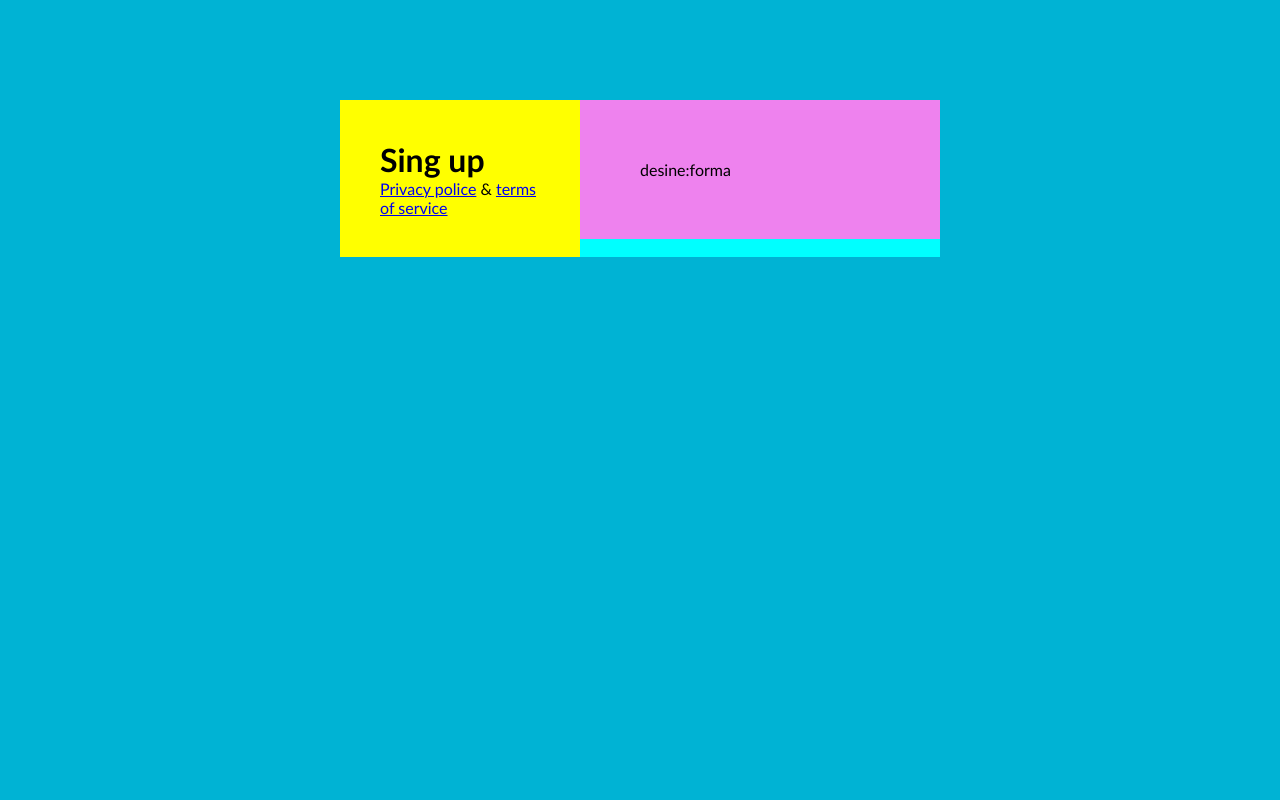
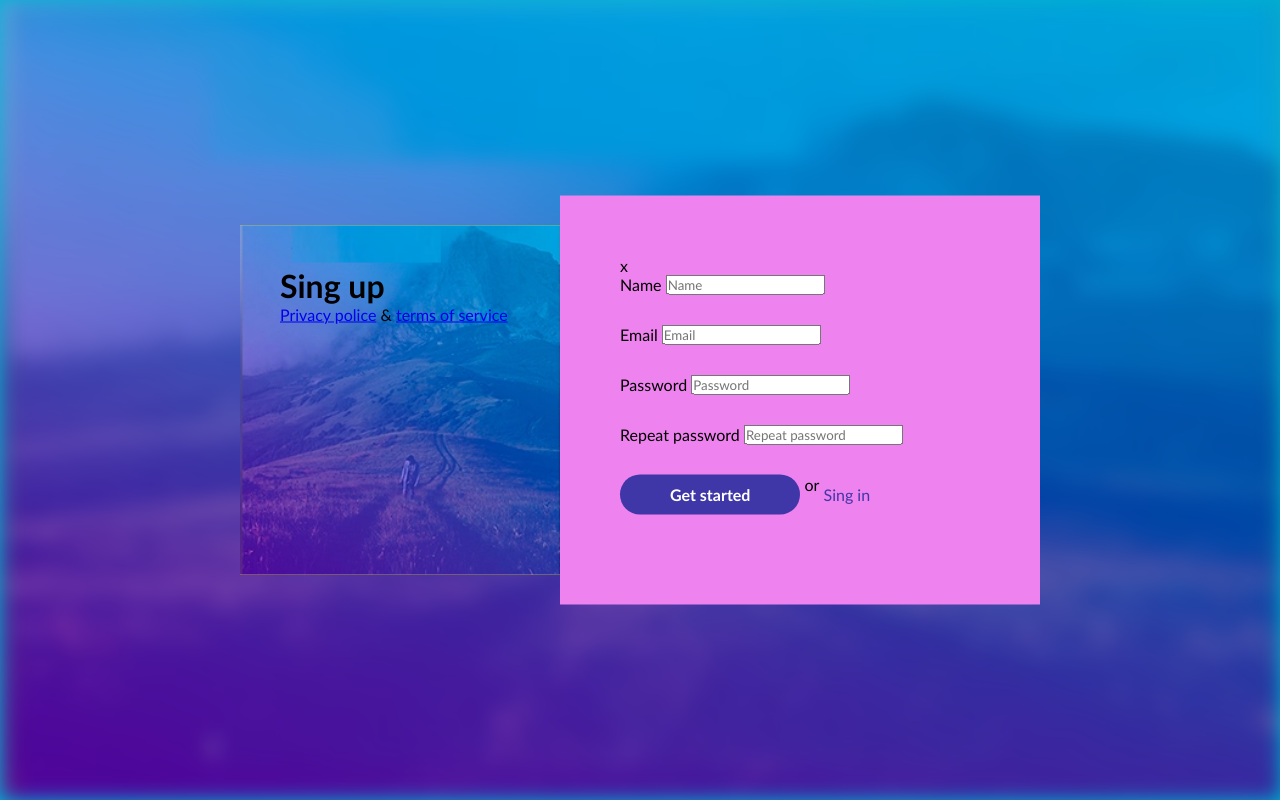
Before and after one commit to zenka4/4singup, a plain HTML site: page index.html in a window 1280 px wide. Drawn offline with Linux system fonts and the light colour scheme.

Commit message:
background

```diff
--- a/index.html
+++ b/index.html
@@ -7,6 +7,7 @@
     <link rel="stylesheet" href="./main.css">
 </head>
 <body>
+    <img class="background" src="./kanlas.png" alt="Background image">
     <main class="container">
         <div class="left-columm">
             <h1 class="title">Sing up</h1>
@@ -17,7 +18,32 @@
             </footer>
         </div>
         <div class="right-columm">
-            desine:forma
+
+
+            <div class="clouse">x</div>
+            <form class="form">
+                <div class="form-row">
+                    <label for="name">Name</label>
+                    <input id="name" type="text" placeholder="Name">
+                </div>
+                <div class="form-row">
+                    <label for="">Email</label>
+                    <input id="email" type="email" placeholder="Email">
+                </div>
+                <div class="form-row">
+                    <label for="">Password</label>
+                    <input id="pass" type="password"placeholder="Password">
+                </div>
+                <div class="form-row">
+                    <label for="">Repeat password</label>
+                    <input id="repass" type="repassword" placeholder="Repeat password">
+                </div>
+                <div class="form-row">
+                <div class="btn">Get started</div>
+                    <span>or</span>
+                    <a href="#" class="blue-link">Sing in</a>
+                </div>
+            </form>
         </div>
     </main>
 
--- a/main.css
+++ b/main.css
@@ -9,19 +9,37 @@ body *{
 body{
     background-color: #00B3D4;
 }
+.background{
+    width: 100%;
+        height: 100vh;
+        background-image: url(./kanlas.png);
+        background-repeat: no-repeat;
+        background-size: cover;
+        background-position: center;
+        filter: blur(10px);
+}
 .container{
     display: inline-block;
-    width: 600px;
-    margin-top: 100px;
-    margin-left: calc(( 100% - 600px) / 2);
-    background-color: aqua;
+    width: 800px;
+    position: absolute;
+        top: 50%;
+        left: 50%;
+        transform: translate(-50%, -50%);
+
 }
     .left-columm{
-        display:inline-block;
-        width: 40%;
-        float: left;
-        padding: 40px;
-        background-color: yellow;
+            display:inline-block;
+            width: 40%;
+            float: left;
+            padding: 40px;
+            background-color: yellow;
+            background-image: url(./kanlas.png);
+            background-repeat: no-repeat;
+            background-size: cover;
+            background-position: center;
+            position: absolute;
+            top: 30px;
+            bottom: 30px;
 
     }
     .title{
@@ -36,8 +54,68 @@ body{
     .right-columm{
         display:inline-block;
         width: 60%;
-        float: left;
+        float: right;
         padding: 60px;
         background-color: violet;
 
     }
+    .close{
+        display: inline-block;
+        width: 100%;
+    }
+    .form{
+        display: inline-block;
+        width: 100%;
+        margin-bottom: 30px;
+
+    }
+        .form-row{
+            display: inline-block;
+            width: 100%;
+            margin-bottom: 30px;
+
+        }
+        .form-row:last-of-type {
+            margin-bottom: 0;
+        }
+            .label{
+                display: inline-block;
+                width: 100%;
+                margin-bottom: 5px;
+                font-size: 16px;
+                text-transform: uppercase;
+
+            }
+            .input{
+                display: inline-block;
+                width: 100%;
+                border: none;
+                border-bottom: 1px solid #ccc;
+                font-size: 20px;
+            }
+            .btn {
+                display: inline-block;
+                background-color: #3F36A7;
+                color: #fff;
+                padding: 10px;
+                line-height: 20px;
+                padding-left: 50px;
+                padding-right: 50px;
+                border-radius: 20px;
+                font-weight: bold;
+            }
+            .or {
+                display: inline-block;
+                padding: 20px;
+                padding-top: 10px;
+                padding-bottom: 10px;
+                line-height: 20px;
+            }
+            .blue-link {
+                display: inline-block;
+                color: #3F36A7;
+                text-decoration: none;
+                padding-top: 10px;
+                padding-bottom: 10px;
+                line-height: 20px;
+            }
```
